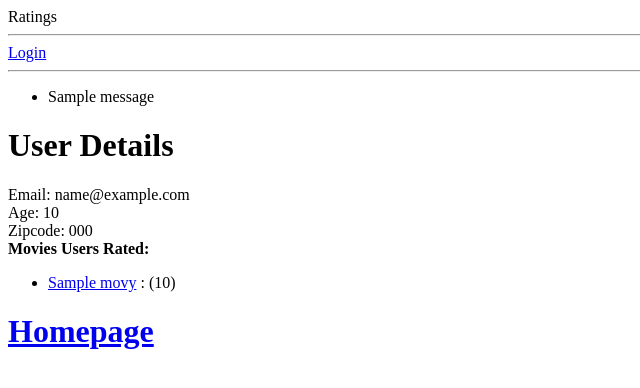
After one commit to captainangela/Ratings-SQLAlchemy, a Flask app: page /users/1 in a window 1280 px wide. The commit adds this page. Shown: the top 388 px of the page, without its empty margins (0-640 px from the left). Run offline with Flask 2, Linux system fonts and the light colour scheme; tables that the repository leaves empty hold one stand-in row (values such as "Sample post"); one stand-in notice (Sample message) is shown.

Commit message:
everything but the eye

```diff
--- a/server.py
+++ b/server.py
@@ -6,6 +6,7 @@ from flask import Flask, jsonify, render_template, redirect, request, flash, ses
 from flask_debugtoolbar import DebugToolbarExtension
 
 from model import connect_to_db, db, User, Rating, Movie
+from datetime import datetime
 
 
 app = Flask(__name__)
@@ -34,6 +35,82 @@ def user_list():
     users = User.query.all()
     return render_template("user_list.html", users=users)
 
+@app.route('/movies')
+def movie_list():
+    """Show list of movies."""
+
+    movies = Movie.query.all()
+    return render_template("movie_list.html", movies=movies)
+
+@app.route('/movies/<movie_id>', methods=['GET'])
+def movie_profile(movie_id):
+    """Lists Movie details"""
+
+    movie = Movie.query.get(movie_id)
+    user_id = session.get("user_id")
+
+    if user_id:
+        user_ratings = Rating.query.filter_by(movie_id=movie_id, user_id=user_id).first()
+    else:
+        user_ratings = None
+
+    movie_id = movie.movie_id
+    title = movie.title
+    release_date = datetime.strftime(movie.released_at, "%Y")
+
+    return render_template("movies.html",
+                            movie=movie,
+                            movie_id=movie_id,
+                            title=title,
+                            release_date=release_date,
+                            user_ratings=user_ratings)
+
+
+@app.route('/movies/<movie_id>', methods=['POST'])
+def movie_detail_process(movie_id):
+    """Add/edit a rating."""
+
+    # Get form variables
+    score = int(request.form["score"])
+
+    user_id = session.get("user_id")
+    if not user_id:
+        raise Exception("No user logged in.")
+
+    user_ratings = Rating.query.filter_by(user_id=user_id, movie_id=movie_id).first()
+
+    if user_ratings:
+        user_ratings.score = score
+        flash("Rating updated.")
+
+    else:
+        user_ratings = Rating(user_id=user_id, movie_id=movie_id, score=score)
+        flash("Rating added.")
+        db.session.add(user_ratings)
+
+    db.session.commit()
+
+    return redirect("/movies/%s" % movie_id)
+
+
+@app.route('/users/<user_id>')
+def user_profile(user_id):
+    """Lists user details"""
+    # user = User.query.get(user_id)
+    user = User.query.filter_by(user_id=user_id).all()
+    user_id = user[0].user_id
+    email = user[0].email
+    zipcode = user[0].zipcode
+    age = user[0].age
+    user_ratings = Rating.query.filter_by(user_id=user_id).all()
+
+    return render_template("user.html",
+                            email=email,
+                            age=age,
+                            zipcode=zipcode,
+                            user_ratings=user_ratings,
+                            user=user)
+
 
 @app.route('/registration-form', methods=['GET'])
 def registration_form():
@@ -48,10 +125,14 @@ def registration_process():
 
     email = request.form.get('email')
     password = request.form.get('password')
+    age = request.form.get('age')
+    zipcode = request.form.get('zipcode')
 
     if User.query.filter_by(email=email).first() is None:
         user = User(email=email,
-                    password=password)
+                    password=password,
+                    age=age,
+                    zipcode=zipcode)
         db.session.add(user)
         db.session.commit()
         flash('You were successfully added')
@@ -78,12 +159,22 @@ def login():
         elif email == sys_email.email:
             if password == sys_email.password:
                 flash('You were successfully logged in')
-                return redirect('/login-form')
+                session["user_id"] = sys_email.user_id
+                return redirect('/users/%s' % sys_email.user_id)
             else:
                 flash('That is not your password. Try again')
                 return redirect('/login-form')
 
     return render_template('login.html')
+
+
+@app.route('/logout')
+def logout():
+    """Log out."""
+
+    del session['user_id']
+    flash('Logged out.')
+    return redirect('/')
 
 
 if __name__ == "__main__":
--- a/templates/base.html
+++ b/templates/base.html
@@ -8,17 +8,25 @@
   Ratings
   <hr>
 
-  {% block content %} put your content here
+{% if "user_id" in session %}
+    <a href="/logout">Logout</a>
+{% else %}
+    <a href="/login-form">Login</a>
+{% endif %}
+
+<hr>
+
+<ul>
+    {% for message in get_flashed_messages() %}
+        <li>{{ message }}</li>
+    {% endfor %}
+</ul>
 
 
+{% block content %}
+    put your content here
+{% endblock %}
 
-  {% endblock %}
-
-   <ul>
-      {% for message in get_flashed_messages() %}
-        <li>{{ message }}</li>
-      {% endfor %}
-    </ul>
 
 </body>
 </html>
--- a/templates/homepage.html
+++ b/templates/homepage.html
@@ -9,4 +9,6 @@
 <h2>Users</h2>
 <p><a href="/users">View all users</a></p>
 
+<p><h1><a href="/registration-form">Register Here!</a></h1></p>
+
 {% endblock %}
--- /dev/null
+++ b/templates/user.html
@@ -0,0 +1,25 @@
+{% extends 'base.html' %}
+{% block content %}
+
+<h1>User Details</h1>
+
+Email: {{ email }} <br>
+Age: {{ age }} <br>
+Zipcode: {{ zipcode }} <br>
+
+{% if user_ratings %}
+    <b> Movies Users Rated:</b>
+    <ul>
+    {% for rating in user_ratings %}
+        <li>
+            <a href="/movies/{{ rating.movie_id }}">{{ rating.movie.title }}</a>
+            : ({{ rating.score }})
+        </li>
+    {% endfor %}
+    </ul>
+{% endif %}
+
+<h1>
+<a href="/"> Homepage </a>
+</h1>
+{% endblock %}
```
Also changed, not shown: model.py (+22 -1 lines), templates/login.html (+17 -3 lines), templates/movie_list.html (added, +16 -0 lines), templates/movies.html (added, +34 -0 lines), templates/registration_form.html (+31 -3 lines), templates/user_list.html (+6 -1 lines).
